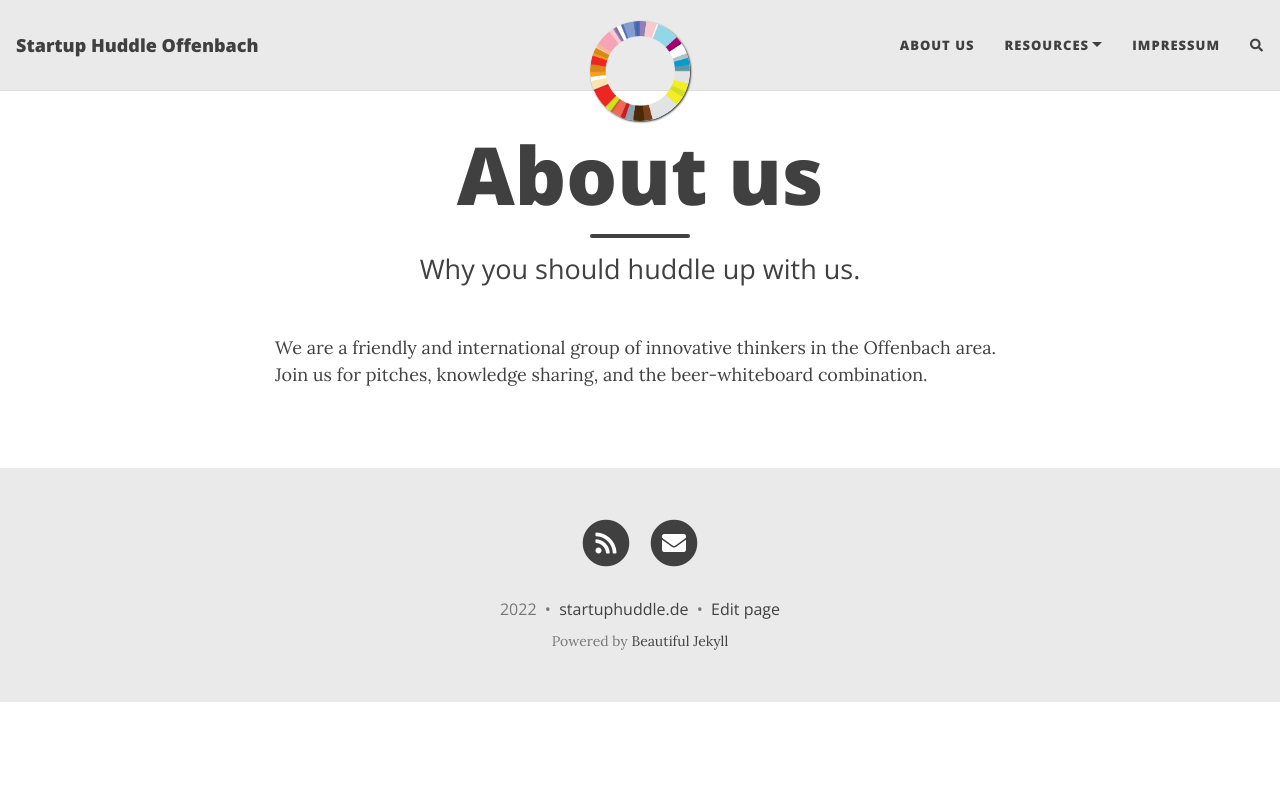
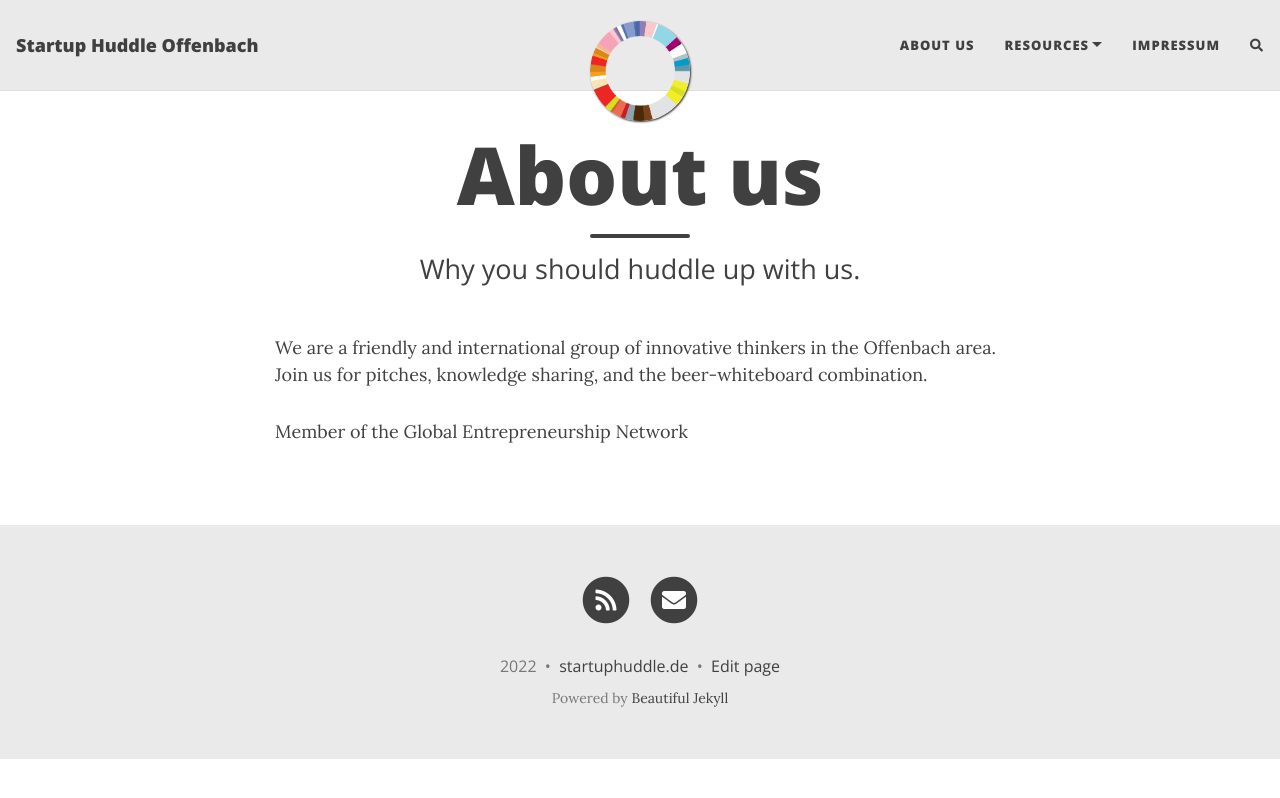
Before and after one commit to BrianInGermany/startuphuddle, a Jekyll site: the page built from aboutme.md, in a window 1280 px wide. Shown: the top 798 px of the page. Built offline with Jekyll 4.4.1, drawn with Linux system fonts in a browser that asks for light colours; nearby versions of some CDN libraries; comment, search, counter and statistics services are not loaded.

Commit message:
edit texts

```diff
--- a/aboutme.md
+++ b/aboutme.md
@@ -5,3 +5,5 @@ subtitle: Why you should huddle up with us.
 ---
 
 We are a friendly and international group of innovative thinkers in the Offenbach area. Join us for pitches, knowledge sharing, and the beer-whiteboard combination.
+
+Member of the Global Entrepreneurship Network
```
Also changed, not shown: impressum.md (line endings or trailing spaces).
